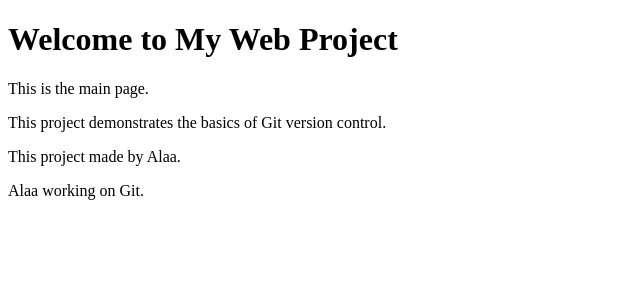
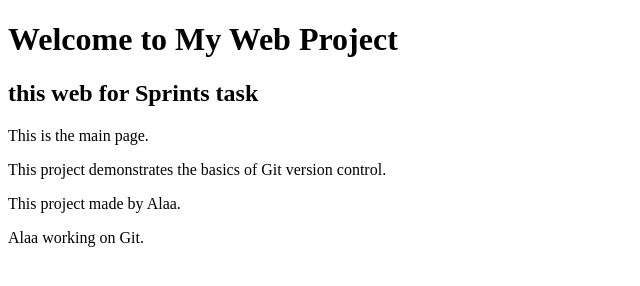
Before and after one commit to Alaa-Ma-mo/Sprints-Tasks, a plain HTML site: page index.html in a window 1280 px wide. Shown: the whole page, without its empty margins (0-640 px from the left). Drawn offline with Linux system fonts and the light colour scheme.

Commit message:
Change in new-feature branch

```diff
--- a/index.html
+++ b/index.html
@@ -7,6 +7,8 @@
 </head>
 <body>
     <h1>Welcome to My Web Project</h1>
+    <h2>this web for Sprints task</h2>
+
     <p>This is the main page.</p>
     <p>This project demonstrates the basics of Git version control.</p>
     <p>This project made by Alaa.</p>
```
